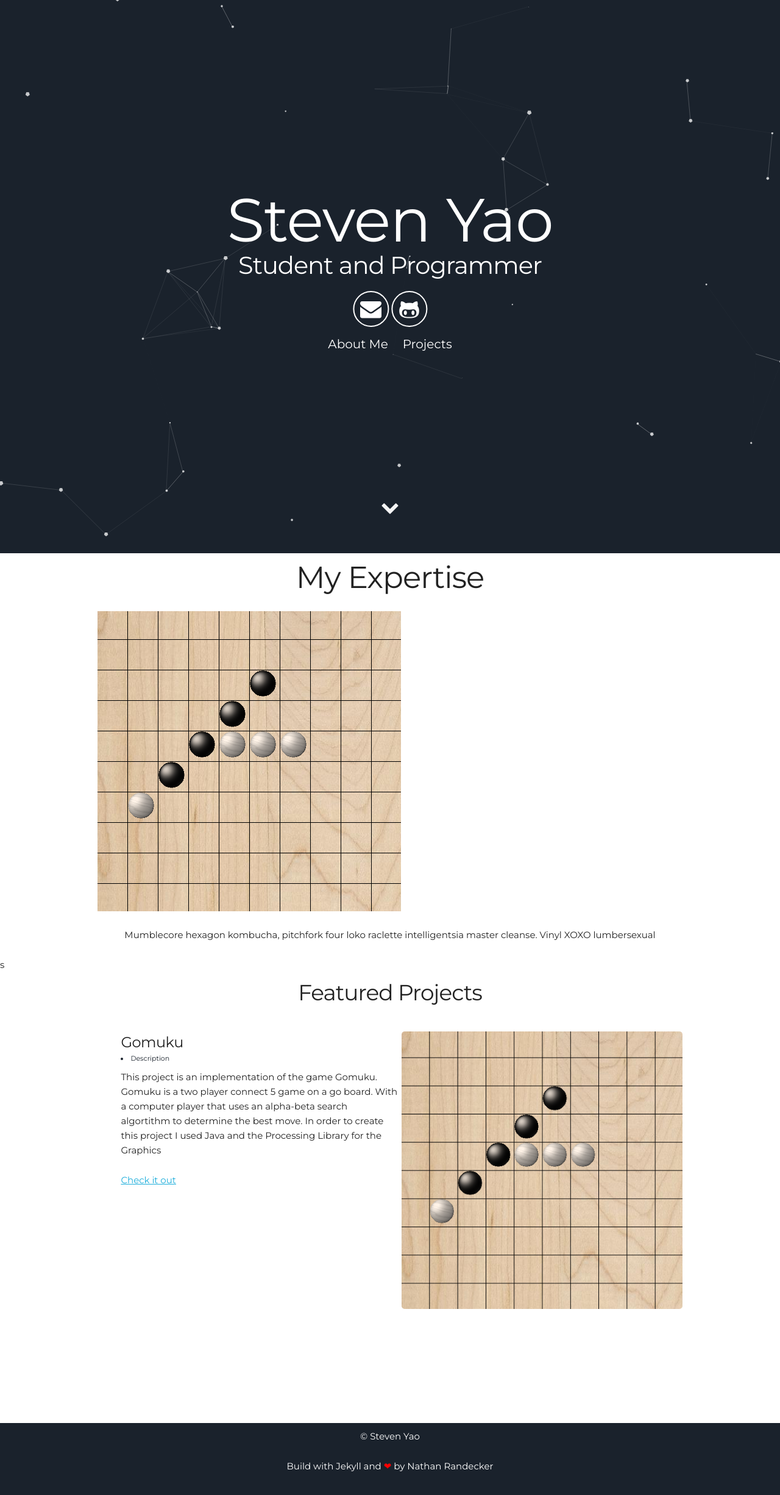
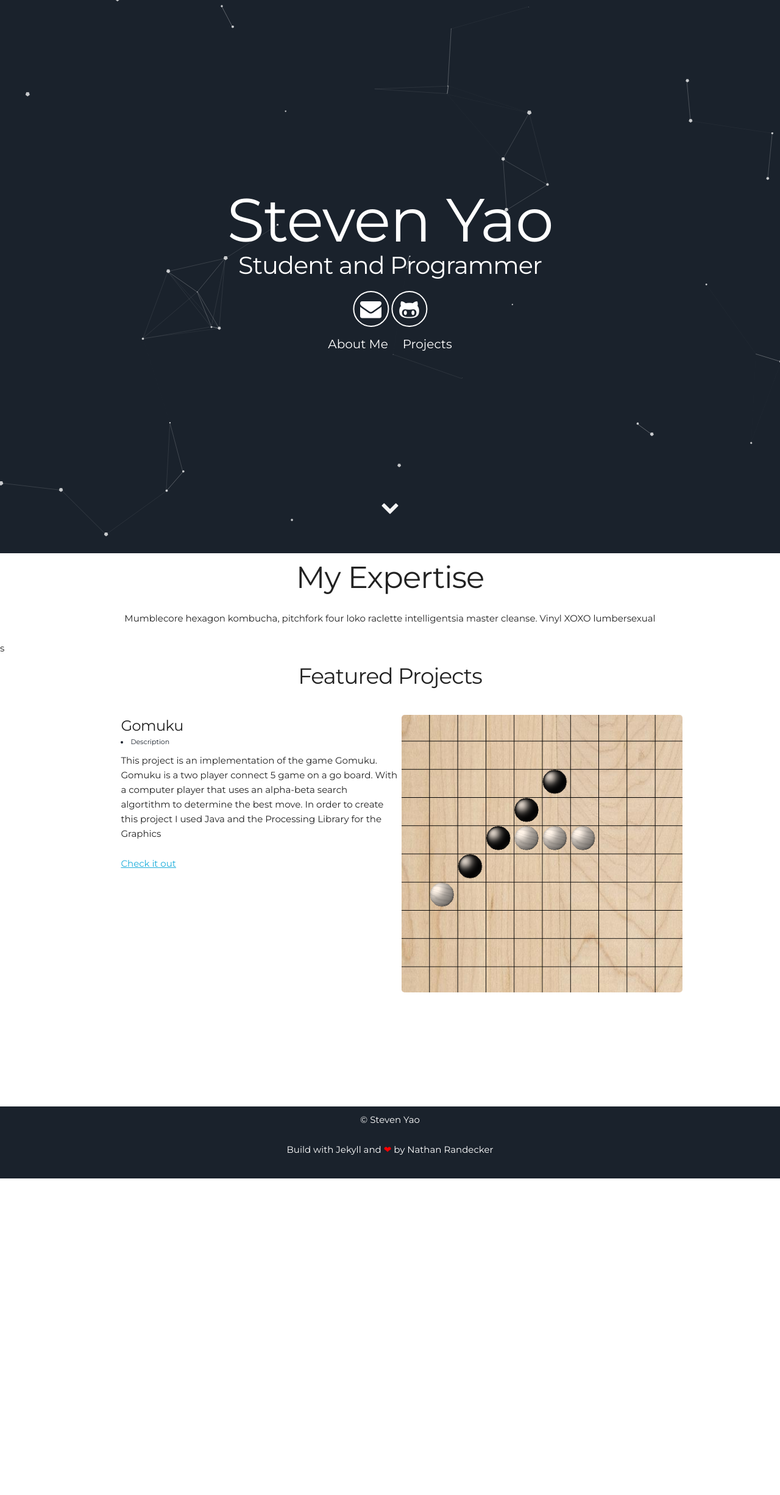
Before and after one commit to ysteven13/ysteven13.github.io, a Jekyll site: the page built from index.html, in a window 1280 px wide. Shown: the whole page at 61% size. Built offline with Jekyll 4.4.1, drawn with Linux system fonts in a browser that asks for light colours; after the commit the page ends 1932 px from its top, so only the background shows below that.

Commit message:
whatever no images it is

```diff
--- a/_includes/about.html
+++ b/_includes/about.html
@@ -3,7 +3,6 @@
     <h1> My Expertise </h1>
     <p> {{site.user_description}} </p>
   </div>
-	  <img alt="mountains" src="{{ "/assets/img/Gomuku.png" | prepend: site.baseurl }}" />
       <h1 style= "text-align:center"> </h1>
       <p style = "text-align:center">Mumblecore hexagon kombucha, pitchfork four loko raclette intelligentsia master cleanse.
         Vinyl XOXO lumbersexual</p>
```
